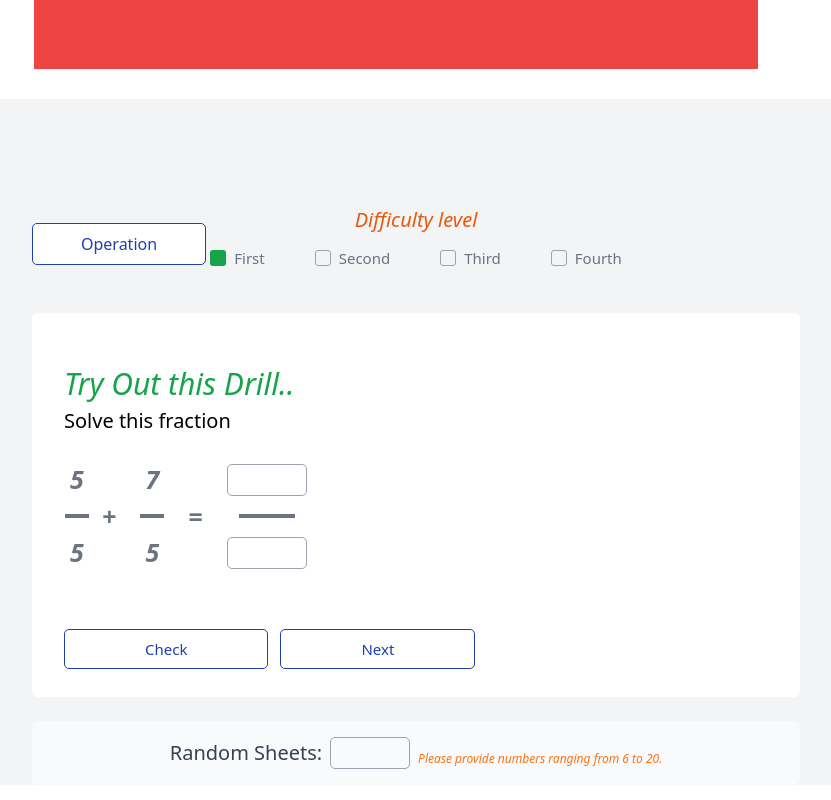
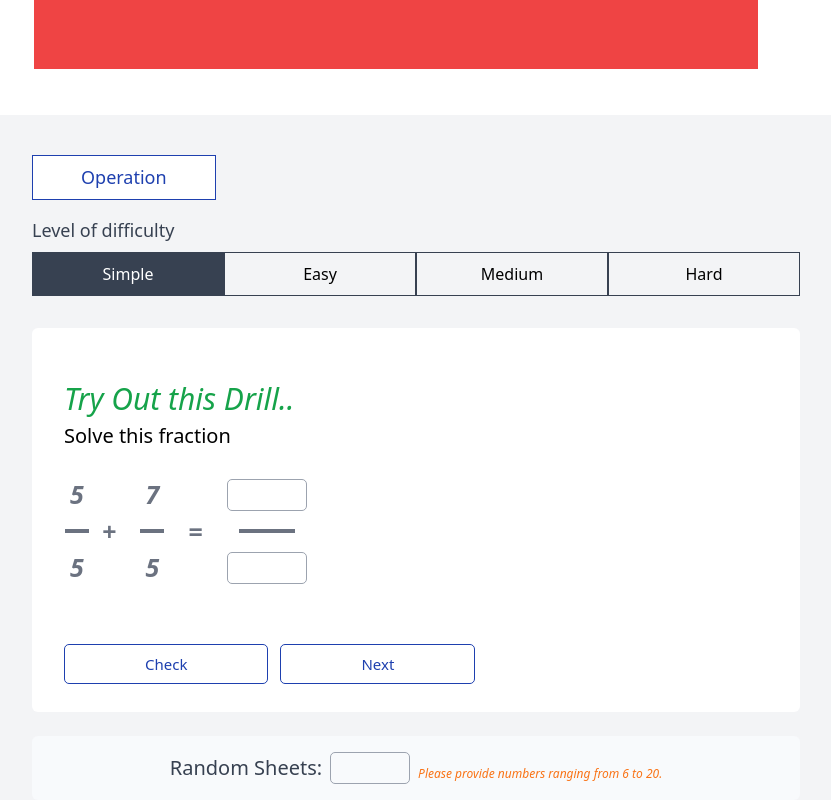
Before and after one commit to tariq-khan9/simple-math, a React (Create React App) app in the folder client/: page / in a window 1280 px wide. Shown: the part 680-1480 px from the top of the page, without its empty margins (180-1011 px from the left). Built offline with nearby package versions, Linux system fonts and the light colour scheme.

Commit message:
operation and level re-done

```diff
--- a/client/src/component/arithmetic/Youtube.js
+++ b/client/src/component/arithmetic/Youtube.js
@@ -2,7 +2,7 @@ import React from 'react'
 
 const Youtube = () => {
   return (
-    <div className='flex flex-row px-8 mt-[50px]'>
+    <div className='flex flex-row px-8 mt-[50px] mb-4'>
       <div className='w-[5%] sm:w-[20%] lg:w-[15%]'>
 
       </div>
--- a/client/src/component/arithmetic/arithmetic/Arithmetic.js
+++ b/client/src/component/arithmetic/arithmetic/Arithmetic.js
@@ -374,18 +374,29 @@ const Arithmetic = () => {
   }
 
   return (
-    <div className='px-[50px] md:px-[20px]  lg:pr-[300px] w-full flex flex-col pt-12 mt-[30px]'>
+    <div className='px-[50px] md:px-[20px]  lg:pr-[300px] w-full flex flex-col pt-2 mt-[30px]'>
 
     {/******************************  difficulty level *******************************/}
 
 
-       <div className='difficulty-div w-100 h-20 mt-6  rounded-md flex flex-row  justify-start'>
+       <div className='difficulty-div w-100 h-10 text-[10px] sm:text-[14px] md:text-[18px] sm:mb-4 md:mb-6 flex flex-row  justify-start'>
           <div className=' w-[25%]  flex items-center justify-start'>
               <DropdownMulti setOperation={setOperation} setMixOperation={setMixOperation} setSameDenoms={setSameDenoms}/>
           </div >
-          <div className=' w-[50%] pt-1 '>
-            <h4 className='sub-hd italic text-orange-600 text-center'>Difficulty level</h4>
-             <div className='flex gap-[50px] justify-center  mt-3'>
+       </div>
+
+
+            <h4 className='text-[12px] sm:text-[15px] md:text-[18px] text-gray-700 text-start'>Level of difficulty</h4>
+
+       <div className='difficulty-div w-100 h-6 sm:h-8 md:h-11 text-[12px] sm:text-[14px] md:text-[16px] mt-2 rounded-md flex flex-row  justify-start'>
+          <button onClick={()=> setDifficulty(1)} className={`flex-1 border border-gray-700 hover:tracking-widest transition-all duration-300 ease-in-out ${difficulty==1 && 'bg-gray-700 text-white hover:tracking-normal'} `}>Simple</button>
+
+          <button onClick={()=> setDifficulty(2)} className={`flex-1 border border-gray-700 hover:tracking-widest transition-all duration-300 ease-in-out ${difficulty==2 && 'bg-gray-700 text-white hover:tracking-normal'} `}>Easy</button>
+
+          <button onClick={()=> setDifficulty(3)} className={`flex-1 border border-gray-700 hover:tracking-widest transition-all duration-300 ease-in-out ${difficulty==3 && 'bg-gray-700 text-white hover:tracking-normal'} `}>Medium</button>
+
+          <button onClick={()=> setDifficulty(4)} className={`flex-1 border border-gray-700 hover:tracking-widest transition-all duration-300 ease-in-out ${difficulty==4 && 'bg-gray-700 text-white hover:tracking-normal'} `}>Hard</button>
+             {/* <div className='flex gap-[50px] justify-center'>
                    <div className='flex items-center'>
                       <input checked={difficulty===1? true : false}  onChange={(e)=>setDifficulty(1)} type="radio" className='appearance-none w-4 h-4 border border-gray-400 rounded-[3px] checked:bg-green-600 checked:border-transparent    focus:ring-opacity-50' id="level1" name="options" value="1"/>
                       <label className='ml-2 text-gray-500 text-[15px]'>First</label>
@@ -406,9 +417,7 @@ const Arithmetic = () => {
                       <input onChange={(e)=>setDifficulty(4)} type="radio" className='appearance-none w-4 h-4 border border-gray-400 rounded-[3px] checked:bg-orange-700 checked:border-transparent    focus:ring-opacity-50' id="level5" name="options" value="5"/>
                       <label className='ml-2 text-gray-500 text-[15px]'>Fourth</label>
                    </div>
-            </div>
-
-        </div>
+            </div> */}
        </div>
 
 
--- a/client/src/component/arithmetic/arithmetic/CheckModal.js
+++ b/client/src/component/arithmetic/arithmetic/CheckModal.js
@@ -13,18 +13,18 @@ const CheckModal = ({showCheckModal, setShowCheckModal, setShowSolutionModal, re
     return(
     <div className='fixed inset-0 bg-black  bg-opacity-10 backdrop-blur-sm flex justify-center items-center '>
 
-          <div className='bg-white rounded-md z-50 w-96  p-4  mb-[200px] '>
+          <div className='bg-white z-50 w-60 md:w-96  p-4  mb-[200px] '>
                  <div className='flex flex-row justify-between '>
-                     <h3 className='text-[25px]'>Validation</h3>
+                     <h3 className='text-[16px] md:text-[25px]'>Validation</h3>
                  </div>
                  <div className='w-full flex justify-center mb-6'>
-                  {result? <h2 className='text-[50px] text-green-800  mt-2'>{randomCorrectFlavor}</h2> :
-                           <h2 className='text-[50px] text-red-600  mt-2'>{randomWrongFlavor}</h2>
+                  {result? <h2 className='text-[30px] md:text-[50px] text-green-800  mt-2'>{randomCorrectFlavor}</h2> :
+                           <h2 className='text-[30px] md:text-[50px] text-red-600  mt-2'>{randomWrongFlavor}</h2>
                   }
                  </div>
                  <div className='flex justify-end'>
-                   <button onClick={()=>setShowCheckModal(false)} className='bg-green-800 hover:bg-green-700 mx-2 text-white p-2 pb-3 rounded-md px-4 text-[20px]'>{result? 'Try more' : 'Try again'}</button>
-                   {!result && <button onClick={()=>setShowSolutionModal(true)} className='bg-orange-600 hover:bg-orange-500 text-white p-2 pb-3 rounded-md px-4 text-[20px]'>Solution</button>}
+                   <button onClick={()=>setShowCheckModal(false)}  className='text-[12px] sm:text-[14px] md:text-[18px] text-blue-800 border-blue-800 border px-4 hover:bg-blue-800 hover:text-white'>{result? 'Try more' : 'Try again'}</button>
+                   {!result && <button onClick={()=>setShowSolutionModal(true)} className='text-[12px] sm:text-[14px] md:text-[18px] text-blue-800 border-blue-800 border px-4 py-1 md:py-2 hover:bg-blue-800 hover:text-white ml-2 md:ml-3'>Solution</button>}
                  </div>
 
          </div>
--- a/client/src/component/arithmetic/arithmetic/DropdownMulti.js
+++ b/client/src/component/arithmetic/arithmetic/DropdownMulti.js
@@ -71,7 +71,7 @@ const Dropdown = ({setOperation, setMixOperation, setSameDenoms}) => {
     <div className=' pt-8 relative h-[100px]'>
          <div className=" z-50" ref={dropdownRef}>
       <button
-        className="px-6 md:px-12 py-1 md:py-2 z-50 border border-blue-800  text-blue-800 hover:text-white bg-white hover:bg-blue-800 rounded-[5px] "
+        className="px-6 md:px-12 py-1 md:py-2 z-50 border border-blue-800  text-blue-800 hover:text-white bg-white hover:bg-blue-800  "
         onClick={toggleDropdown}
       >
         Operation
```
